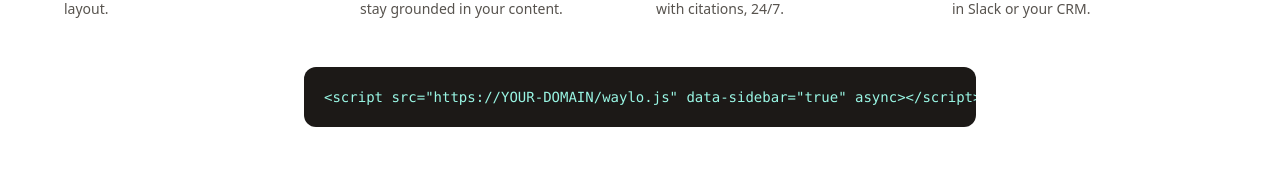
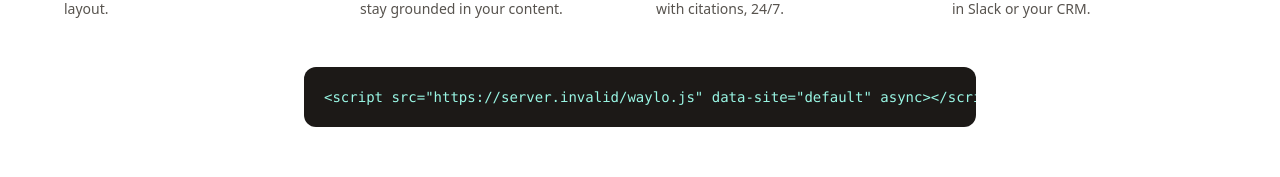
Before and after one commit to mckayluu/waylo, a Next.js app: page / in a window 1280 px wide. Shown: the part 2200-2377 px from the top of the page. Built offline with nearby package versions, Linux system fonts and the light colour scheme; no server answers.

Commit message:
Floating chat launcher embed + admin Install page with copy-paste snippet

```diff
--- a/public/waylo.js
+++ b/public/waylo.js
@@ -1,9 +1,16 @@
-/* Waylo embed: tracks pageviews and (optionally) docks the Waylo sidebar.
-   <script src="https://YOUR-WAYLO/waylo.js" data-sidebar="true" async></script> */
+/* Waylo embed. Paste before </body>:
+   <script src="https://waylo-j5hv.onrender.com/waylo.js" data-site="default" async></script>
+   Options: data-site (workspace id), data-mode="launcher"(default)|"sidebar"|"track",
+   data-position="right"|"left", data-color="#0f766e", data-open="true". */
 (function () {
   if (window.__waylo) return; window.__waylo = true;
-  var s = document.currentScript || document.querySelector('script[src*="waylo.js"]');
-  var origin = new URL(s.src).origin;
+  var s = document.currentScript || document.querySelector('script[src*="/waylo.js"]');
+  if (!s) return;
+  var origin = new URL(s.src, location.href).origin;
+  var A = function (k, d) { var v = s.getAttribute("data-" + k); return v == null || v === "" ? d : v; };
+  var site = A("site", "default");
+  var mode = A("sidebar", "") === "true" ? "sidebar" : A("mode", "launcher");
+  var left = A("position", "right") === "left", color = A("color", "#0f766e");
   var KEY = "waylo_vid", vid;
   try { vid = localStorage.getItem(KEY); } catch (e) {}
   if (!vid) { vid = "v_" + Math.random().toString(36).slice(2, 10) + Date.now().toString(36); try { localStorage.setItem(KEY, vid); } catch (e) {} }
@@ -11,21 +18,40 @@
   function track() {
     var path = location.pathname + location.search;
     if (path === last) return; last = path;
-    var body = JSON.stringify({ visitorId: vid, path: path, title: document.title, referrer: document.referrer || undefined });
+    var body = JSON.stringify({ visitorId: vid, site: site, path: path, title: document.title, referrer: document.referrer || undefined });
     try {
       if (navigator.sendBeacon) navigator.sendBeacon(origin + "/api/track", new Blob([body], { type: "text/plain" }));
       else fetch(origin + "/api/track", { method: "POST", body: body, keepalive: true, headers: { "Content-Type": "text/plain" } });
     } catch (e) {}
   }
-  // SPA support
   ["pushState", "replaceState"].forEach(function (k) { var o = history[k]; history[k] = function () { var r = o.apply(this, arguments); setTimeout(track, 0); return r; }; });
   window.addEventListener("popstate", track);
   if (document.readyState === "complete") track(); else window.addEventListener("load", track);
-  window.Waylo = { visitorId: vid, track: track };
-  if (s.getAttribute("data-sidebar") === "true") {
-    var f = document.createElement("iframe");
-    f.src = origin + "/widget?vid=" + encodeURIComponent(vid); f.title = "Waylo";
-    f.style.cssText = "position:fixed;top:0;right:0;width:400px;max-width:100vw;height:100vh;border:0;border-left:1px solid #e7e5e4;box-shadow:-8px 0 24px rgba(28,25,23,.08);z-index:2147483647;background:#fafaf9";
-    (document.body || document.documentElement).appendChild(f);
+  var api = window.Waylo = { visitorId: vid, site: site, track: track, open: function () {}, close: function () {}, toggle: function () {} };
+  if (mode === "track") return;
+  function mount() {
+    var src = origin + "/widget?vid=" + encodeURIComponent(vid) + "&site=" + encodeURIComponent(site);
+    var f = document.createElement("iframe"); f.title = "Waylo chat"; f.setAttribute("allow", "clipboard-write");
+    var side = left ? "left" : "right";
+    if (mode === "sidebar") {
+      f.src = src;
+      f.style.cssText = "position:fixed;top:0;" + side + ":0;width:400px;max-width:100vw;height:100vh;border:0;box-shadow:-8px 0 24px rgba(28,25,23,.12);z-index:2147483647;background:#fafaf9";
+      document.body.appendChild(f); return;
+    }
+    var open = false, loaded = false;
+    f.style.cssText = "position:fixed;bottom:92px;" + side + ":20px;width:400px;max-width:calc(100vw - 24px);height:640px;max-height:calc(100vh - 116px);border:0;border-radius:16px;box-shadow:0 20px 50px rgba(28,25,23,.25);z-index:2147483646;background:#fafaf9;display:none";
+    var b = document.createElement("button"); b.type = "button"; b.setAttribute("aria-label", "Chat with us");
+    b.style.cssText = "position:fixed;bottom:20px;" + side + ":20px;width:60px;height:60px;border-radius:50%;border:0;cursor:pointer;background:" + color + ";color:#fff;box-shadow:0 8px 24px rgba(0,0,0,.25);z-index:2147483647;display:flex;align-items:center;justify-content:center;transition:transform .15s";
+    var chat = '<svg width="28" height="28" viewBox="0 0 24 24" fill="none" stroke="currentColor" stroke-width="2" stroke-linecap="round" stroke-linejoin="round"><path d="M21 12a8 8 0 0 1-11.6 7.1L4 20l1-4.6A8 8 0 1 1 21 12z"/></svg>';
+    var x = '<svg width="26" height="26" viewBox="0 0 24 24" fill="none" stroke="currentColor" stroke-width="2.2" stroke-linecap="round"><path d="M6 6l12 12M18 6L6 18"/></svg>';
+    b.innerHTML = chat;
+    b.onmouseenter = function () { b.style.transform = "scale(1.06)"; }; b.onmouseleave = function () { b.style.transform = ""; };
+    function set(v) { open = v; if (v && !loaded) { f.src = src; loaded = true; } f.style.display = v ? "block" : "none"; b.innerHTML = v ? x : chat; b.setAttribute("aria-expanded", String(v)); }
+    b.onclick = function () { set(!open); };
+    api.open = function () { set(true); }; api.close = function () { set(false); }; api.toggle = function () { set(!open); };
+    window.addEventListener("message", function (e) { if (e.origin === origin && e.data === "waylo:close") set(false); });
+    document.body.appendChild(f); document.body.appendChild(b);
+    if (A("open", "") === "true") set(true);
   }
+  if (document.body) mount(); else document.addEventListener("DOMContentLoaded", mount);
 })();
--- a/src/app/admin/AdminNav.tsx
+++ b/src/app/admin/AdminNav.tsx
@@ -13,6 +13,7 @@ const NAV = [
   { href: "/admin/audiences", label: "Audiences", icon: I("M16 19v-1a4 4 0 0 0-8 0v1M12 11a3 3 0 1 0 0-6 3 3 0 0 0 0 6z") },
   { href: "/admin/members", label: "Members", icon: I("M17 20v-1a4 4 0 0 0-4-4H7a4 4 0 0 0-4 4v1M10 11a4 4 0 1 0 0-8 4 4 0 0 0 0 8zM21 20v-1a3 3 0 0 0-3-2.9") },
   { href: "/admin/integrations", label: "Integrations", icon: I("M9 3v4M15 3v4M7 7h10v4a5 5 0 0 1-10 0zM12 16v5") },
+  { href: "/admin/install", label: "Install", icon: I("M16 18l6-6-6-6M8 6l-6 6 6 6") },
   { href: "/admin/settings", label: "Settings", icon: I("M4 7h10M18 7h2M4 17h4M12 17h8M14 5v4M8 15v4") },
 ];
 export function AdminNav() {
--- a/src/app/admin/ai-chat/page.tsx
+++ b/src/app/admin/ai-chat/page.tsx
@@ -1,10 +1,11 @@
+import { snippet } from "@/lib/embed";
 import Link from "next/link";
 import { stats, getBranding, getGuidance, getSettings, DEFAULT_BRANDING } from "@/lib/store";
 import { PageHeader, Card } from "../ui";
 import { PublishToggle } from "../PublishToggle";
 import { CopyButton } from "../settings/CopyButton";
 export const dynamic = "force-dynamic";
-const SNIPPET = `<script src="https://YOUR-DOMAIN/waylo.js" data-sidebar="true" async></script>`;
+const SNIPPET = snippet();
 export default async function AiChat() {
   const s = (await stats()), b = (await getBranding()), g = (await getGuidance()), st = (await getSettings());
   const steps = [
--- /dev/null
+++ b/src/app/admin/install/page.tsx
@@ -0,0 +1,24 @@
+import { PageHeader, Card } from "../ui";
+import { CopyButton } from "../settings/CopyButton";
+import { snippet, WAYLO_URL } from "@/lib/embed";
+export const dynamic = "force-dynamic";
+const Code = ({ children }: { children: string }) => <div className="relative"><pre className="overflow-x-auto rounded-xl bg-stone-900 p-4 pr-24 text-sm text-teal-200">{children}</pre><div className="absolute right-2 top-2"><CopyButton text={children} /></div></div>;
+export default function Install() {
+  const s = snippet();
+  return (<>
+    <PageHeader title="Install" sub="Add Waylo to any website with one line of HTML." />
+    <div className="space-y-6">
+      <Card title="1. Copy this snippet"><Code>{s}</Code>
+        <p className="mt-3 text-sm text-stone-600">Paste it just before the closing <code>&lt;/body&gt;</code> tag on every page (or in your site builder&apos;s &quot;custom code / footer scripts&quot; box — Webflow, WordPress, Squarespace, Wix, Shopify, GTM all work). A chat button appears bottom-right and page views show up under Tracking.</p></Card>
+      <Card title="2. Optional settings">
+        <ul className="list-disc space-y-1 pl-5 text-sm text-stone-600">
+          <li><code>data-site</code> — your workspace id (keep <code>default</code> for now).</li>
+          <li><code>data-mode</code> — <code>launcher</code> (floating button, default), <code>sidebar</code> (always-open panel) or <code>track</code> (analytics only).</li>
+          <li><code>data-position=&quot;left&quot;</code>, <code>data-color=&quot;#0f766e&quot;</code>, <code>data-open=&quot;true&quot;</code> (open on load).</li>
+          <li>JS API: <code>Waylo.open()</code>, <code>Waylo.close()</code>, <code>Waylo.toggle()</code> — e.g. on a &quot;Talk to us&quot; button.</li>
+        </ul>
+        <div className="mt-3"><Code>{`<script src="${WAYLO_URL}/waylo.js" data-site="default" data-color="#1d4ed8" data-position="left" async></script>`}</Code></div></Card>
+      <Card title="3. Allow your domain"><p className="text-sm text-stone-600">If you set an embed origin allowlist, add your site&apos;s domain under Settings so chat requests are accepted.</p></Card>
+    </div>
+  </>);
+}
--- a/src/app/admin/settings/page.tsx
+++ b/src/app/admin/settings/page.tsx
@@ -1,3 +1,4 @@
+import { snippet as mkSnippet } from "@/lib/embed";
 import { getBranding, getSettings } from "@/lib/store";
 import { GeneralForm } from "./GeneralForm";
 import { BrandingForm } from "./BrandingForm";
@@ -6,7 +7,7 @@ import { CopyButton } from "./CopyButton";
 export const dynamic = "force-dynamic";
 export default async function Settings() {
   const b = (await getBranding());
-  const snippet = `<script src="https://YOUR-DOMAIN/waylo.js" data-sidebar="true" async></script>`;
+  const snippet = mkSnippet();
   return (<>
     <PageHeader title="Settings" sub="General details, sidebar branding and installation." />
     <div className="mb-6"><Card title="General"><GeneralForm initial={(await getSettings())} /></Card></div>
--- a/src/app/demo/[[...slug]]/page.tsx
+++ b/src/app/demo/[[...slug]]/page.tsx
@@ -22,10 +22,10 @@ export default function Demo({ params }: { params: { slug?: string[] } }) {
         <div className="px-10 py-16">
           <h1 className="text-3xl font-bold">{p.title.replace("Acme Co — ", "")}</h1>
           <p className="mt-3 max-w-xl text-stone-600">{p.body}</p>
-          <p className="mt-8 text-xs text-stone-400">Embedded with <code>&lt;script src=&quot;/waylo.js&quot; data-sidebar=&quot;true&quot;&gt;</code> · <a href="/admin/tracking" className="underline">Admin → Tracking</a></p>
+          <p className="mt-8 text-xs text-stone-400">Embedded with <code>&lt;script src=&quot;/waylo.js&quot; data-mode=&quot;launcher&quot;&gt;</code> · <a href="/admin/tracking" className="underline">Admin → Tracking</a></p>
         </div>
       </div>
-      <Script src="/waylo.js" data-sidebar="true" strategy="afterInteractive" />
+      <Script src="/waylo.js" data-mode="launcher" strategy="afterInteractive" />
     </main>
   );
 }
--- a/src/app/page.tsx
+++ b/src/app/page.tsx
@@ -1,3 +1,4 @@
+import { snippet } from "@/lib/embed";
 import Link from "next/link";
 import type { Metadata } from "next";
 import { Header } from "@/components/marketing/Header";
@@ -65,7 +66,7 @@ export default function Home() {
         </Section>
         <Section id="how" eyebrow="How it works" title="Live in an afternoon" className="bg-white">
           <ol className="grid gap-8 md:grid-cols-4">{steps.map(([t, d], i) => <li key={t}><span className="grid h-9 w-9 place-items-center rounded-full bg-teal-700 text-sm font-semibold text-white">{i + 1}</span><h3 className="mt-4 font-semibold">{t}</h3><p className="mt-1 text-sm text-stone-600">{d}</p></li>)}</ol>
-          <pre className="mx-auto mt-12 max-w-2xl overflow-x-auto rounded-xl bg-stone-900 p-5 text-sm text-teal-200">{`<script src="https://YOUR-DOMAIN/waylo.js" data-sidebar="true" async></script>`}</pre>
+          <pre className="mx-auto mt-12 max-w-2xl overflow-x-auto rounded-xl bg-stone-900 p-5 text-sm text-teal-200">{snippet()}</pre>
         </Section>
         <Section id="pricing" eyebrow="Pricing" title="Simple plans while we’re in early access"><PricingCards /></Section>
         <Section id="faq" eyebrow="FAQ" title="Questions, answered" className="bg-white">
--- a/src/components/WayloEmbed.tsx
+++ b/src/components/WayloEmbed.tsx
@@ -1,10 +1,22 @@
 "use client";
-import Script from "next/script";
+import { useEffect } from "react";
 import { usePathname } from "next/navigation";
 
-// Dogfood: load the Waylo embed on public pages (same-origin), never on admin or the widget itself.
+// Dogfood: load the Waylo launcher on public pages (same-origin), never on admin/widget/api/demo.
+const hidden = (p: string) => /^\/(admin|widget|api|demo)(\/|$)/.test(p);
 export default function WayloEmbed() {
   const p = usePathname() || "/";
-  if (p.startsWith("/admin") || p.startsWith("/widget") || p.startsWith("/api") || p.startsWith("/demo")) return null;
-  return <Script src="/waylo.js" data-sidebar="true" strategy="afterInteractive" />;
+  useEffect(() => {
+    const w = window as unknown as { __waylo?: boolean };
+    if (hidden(p) || w.__waylo) return;
+    const s = document.createElement("script");
+    s.src = "/waylo.js"; s.async = true; s.dataset.site = "waylo"; s.dataset.mode = "launcher";
+    document.body.appendChild(s);
+  }, [p]);
+  useEffect(() => { // hide launcher if client-navigating into admin
+    document.querySelectorAll<HTMLElement>('iframe[title="Waylo chat"], button[aria-label="Chat with us"]').forEach((el) => {
+      if (el.tagName === "BUTTON") el.style.visibility = hidden(p) ? "hidden" : "visible"; else if (hidden(p)) el.style.display = "none";
+    });
+  }, [p]);
+  return null;
 }
--- /dev/null
+++ b/src/lib/embed.ts
@@ -0,0 +1,2 @@
+export const WAYLO_URL = (process.env.NEXT_PUBLIC_WAYLO_URL || process.env.RENDER_EXTERNAL_URL || "https://waylo-j5hv.onrender.com").replace(/\/$/, "");
+export const snippet = (site = "default") => `<script src="${WAYLO_URL}/waylo.js" data-site="${site}" async></script>`;
```
